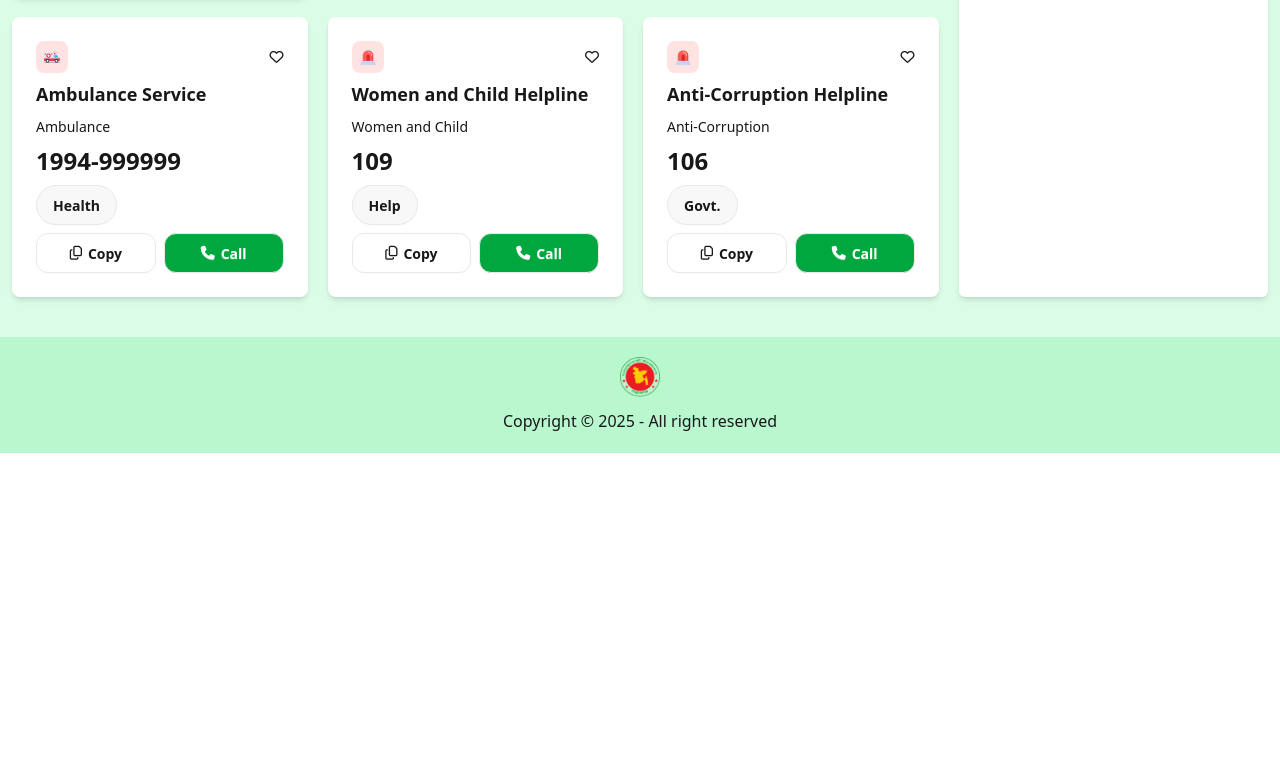
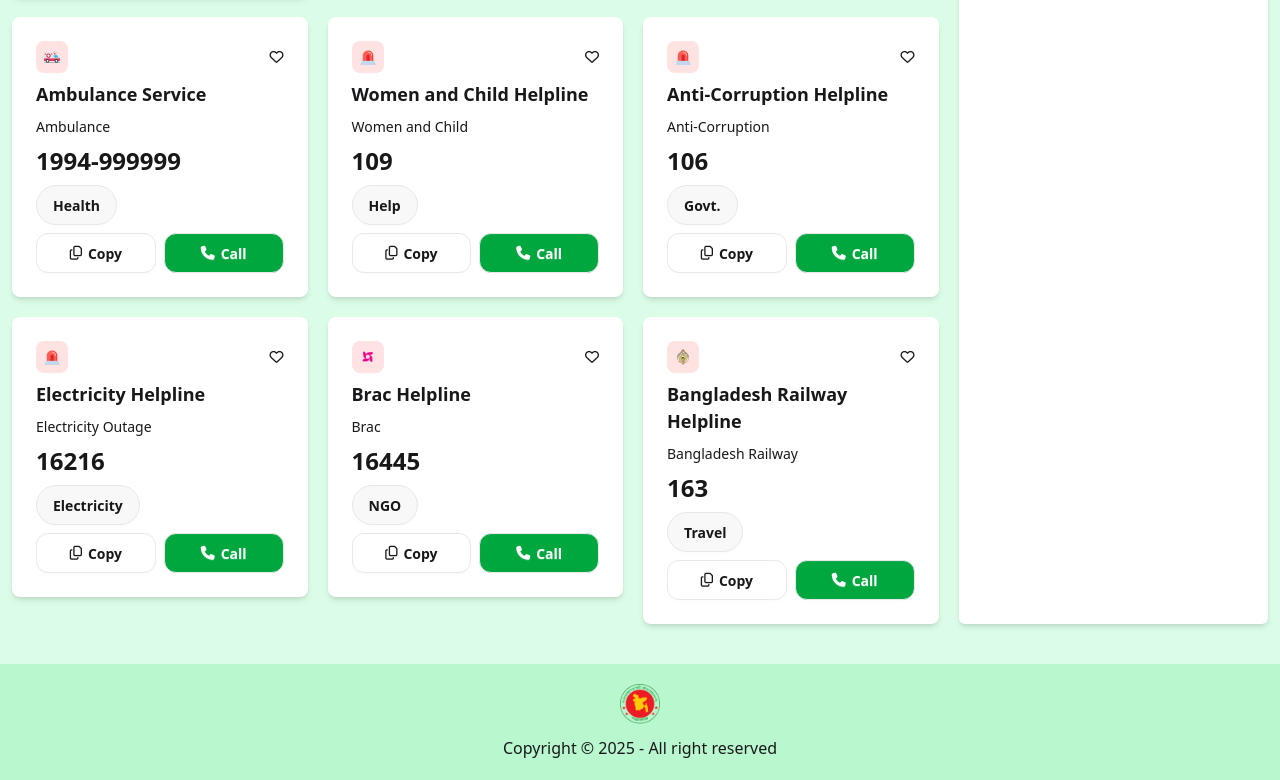
Before and after one commit to Mohammad-Rofikul-Islam-Hasan/B12A05-Emergency-Hotline, a plain HTML site: page index.html in a window 1280 px wide. Shown: the part 754-1534 px from the top of the page. Before the commit the page ends 1207 px from the top, so only its background shows below. Drawn offline with nearby package versions, Linux system fonts and the light colour scheme.

Commit message:
'Copy Button' Functionality Added

```diff
--- a/index.html
+++ b/index.html
@@ -66,6 +66,7 @@
           id="service-cards"
           class="grid grid-cols-1 md:grid-cols-2 lg:grid-cols-3 gap-5 w-full md:w-9/12 h-fit"
         >
+        <!-- Card 1  -->
           <div class="card bg-white shadow-md h-fit">
             <div class="card-body items-start">
               <div class="w-full flex justify-between items-center">
@@ -92,6 +93,7 @@
               </div>
             </div>
           </div>
+          <!-- Card 2  -->
           <div class="card bg-white shadow-md h-fit">
             <div class="card-body items-start">
               <div class="w-full flex justify-between items-center">
@@ -118,6 +120,7 @@
               </div>
             </div>
           </div>
+          <!-- Card 3  -->
           <div class="card bg-white shadow-md h-fit">
             <div class="card-body items-start">
               <div class="w-full flex justify-between items-center">
@@ -144,6 +147,7 @@
               </div>
             </div>
           </div>
+          <!-- Card 4  -->
           <div class="card bg-white shadow-md h-fit">
             <div class="card-body items-start">
               <div class="w-full flex justify-between items-center">
@@ -170,6 +174,7 @@
               </div>
             </div>
           </div>
+          <!-- Card 5  -->
           <div class="card bg-white shadow-md h-fit">
             <div class="card-body items-start">
               <div class="w-full flex justify-between items-center">
@@ -196,6 +201,7 @@
               </div>
             </div>
           </div>
+          <!-- Card 6  -->
           <div class="card bg-white shadow-md h-fit">
             <div class="card-body items-start">
               <div class="w-full flex justify-between items-center">
@@ -222,7 +228,89 @@
               </div>
             </div>
           </div>
+          <!-- Card 7  -->
+          <div class="card bg-white shadow-md h-fit">
+            <div class="card-body items-start">
+              <div class="w-full flex justify-between items-center">
+                <img
+                  class="w-8 bg-red-100 rounded-lg p-2"
+                  src="assets/emergency.png"
+                  alt=""
+                />
+                <i class="cursor-pointer heart-btn fa-regular fa-heart"></i>
+              </div>
+              <h2 class="card-title font-bold">Electricity Helpline</h2>
+              <p>Electricity Outage</p>
+              <h3 class="service-numbber text-2xl font-bold">16216</h3>
+              <p class="btn rounded-3xl">Electricity</p>
+              <div class="card-actions justify-between w-full">
+                <button class="btn flex-1 copy-btn bg-white rounded-xl">
+                  <i class="fa-regular fa-copy pointer-events-none"></i> Copy
+                </button>
+                <button
+                  class="btn flex-1 call-btn bg-green-600 text-white rounded-xl"
+                >
+                  <i class="fa-solid fa-phone pointer-events-none"></i> Call
+                </button>
+              </div>
+            </div>
+          </div>
+          <!-- Card 8  -->
+          <div class="card bg-white shadow-md h-fit">
+            <div class="card-body items-start">
+              <div class="w-full flex justify-between items-center">
+                <img
+                  class="w-8 bg-red-100 rounded-lg p-2"
+                  src="assets/brac.png"
+                  alt=""
+                />
+                <i class="cursor-pointer heart-btn fa-regular fa-heart"></i>
+              </div>
+              <h2 class="card-title font-bold">Brac Helpline</h2>
+              <p>Brac</p>
+              <h3 class="service-numbber text-2xl font-bold">16445</h3>
+              <p class="btn rounded-3xl">NGO</p>
+              <div class="card-actions justify-between w-full">
+                <button class="btn flex-1 copy-btn bg-white rounded-xl">
+                  <i class="fa-regular fa-copy pointer-events-none"></i> Copy
+                </button>
+                <button
+                  class="btn flex-1 call-btn bg-green-600 text-white rounded-xl"
+                >
+                  <i class="fa-solid fa-phone pointer-events-none"></i> Call
+                </button>
+              </div>
+            </div>
+          </div>
+          <!-- Card 9  -->
+          <div class="card bg-white shadow-md h-fit">
+            <div class="card-body items-start">
+              <div class="w-full flex justify-between items-center">
+                <img
+                  class="w-8 bg-red-100 rounded-lg p-2"
+                  src="assets/Bangladesh-Railway.png"
+                  alt=""
+                />
+                <i class="cursor-pointer heart-btn fa-regular fa-heart"></i>
+              </div>
+              <h2 class="card-title font-bold">Bangladesh Railway Helpline</h2>
+              <p>Bangladesh Railway</p>
+              <h3 class="service-numbber text-2xl font-bold">163</h3>
+              <p class="btn rounded-3xl">Travel</p>
+              <div class="card-actions justify-between w-full">
+                <button class="btn flex-1 copy-btn bg-white rounded-xl">
+                  <i class="fa-regular fa-copy pointer-events-none"></i> Copy
+                </button>
+                <button
+                  class="btn flex-1 call-btn bg-green-600 text-white rounded-xl"
+                >
+                  <i class="fa-solid fa-phone pointer-events-none"></i>Call
+                </button>
+              </div>
+            </div>
+          </div>
         </div>
+        <!-- History Cart  -->
         <div class="w-full md:w-3/12 bg-white shadow-md rounded-md p-5">
           <div class="flex justify-between items-center">
             <h5 class="font-bold">
--- a/js/script.js
+++ b/js/script.js
@@ -4,8 +4,8 @@ document
   .addEventListener("click", function (e) {
     let coin = Number(document.getElementById("coin").innerText);
 
-    if (coin >= 20) {
-      if (e.target.className.includes("call-btn")) {
+    if (e.target.className.includes("call-btn")) {
+      if (coin >= 20) {
         coin = coin - 20;
         document.getElementById("coin").innerText = coin;
 
@@ -16,7 +16,7 @@ document
           cardButton.parentNode.parentNode.children[2].innerText;
         const serviceNumber =
           cardButton.parentNode.parentNode.children[3].innerText;
-        alert(`📞 Calling ${serviceNumber}... for ${serviceTitle}.`);
+        alert(`📞 Calling ${serviceNumber} ... for ${serviceTitle}.`);
         const historyCart = document.getElementById("history-cart");
         const newHistory = document.createElement("div");
         newHistory.innerHTML = `
@@ -29,11 +29,12 @@ document
             </div>
       `;
         historyCart.appendChild(newHistory);
+      } else if (coin < 20) {
+        alert("❌ Opps!!! You don't have enough coin. You need at least 20 coin to make a call.");
       }
-    } else {
-      alert("❌ Opps!!! You don't have enough coin.");
     }
 
+    // Heart button
     let heart = Number(document.getElementById("heart").innerText);
 
     if (e.target.className.includes("heart-btn")) {
@@ -41,9 +42,18 @@ document
       document.getElementById("heart").innerText = heart;
     }
 
-  let copy = Number(document.getElementById("copy").innerText);
+    // Copy Button
+    let copy = Number(document.getElementById("copy").innerText);
 
     if (e.target.className.includes("copy-btn")) {
+    const cardButton = e.target;
+  const serviceNumber =
+    cardButton.parentNode.parentNode.children[3].innerText;
+     navigator.clipboard.writeText(serviceNumber)
+    .then(() => {
+      alert(`✅ Number Copied: ${serviceNumber}`);
+    })
+
       copy = copy + 1;
       document.getElementById("copy").innerText = copy;
     }
```
